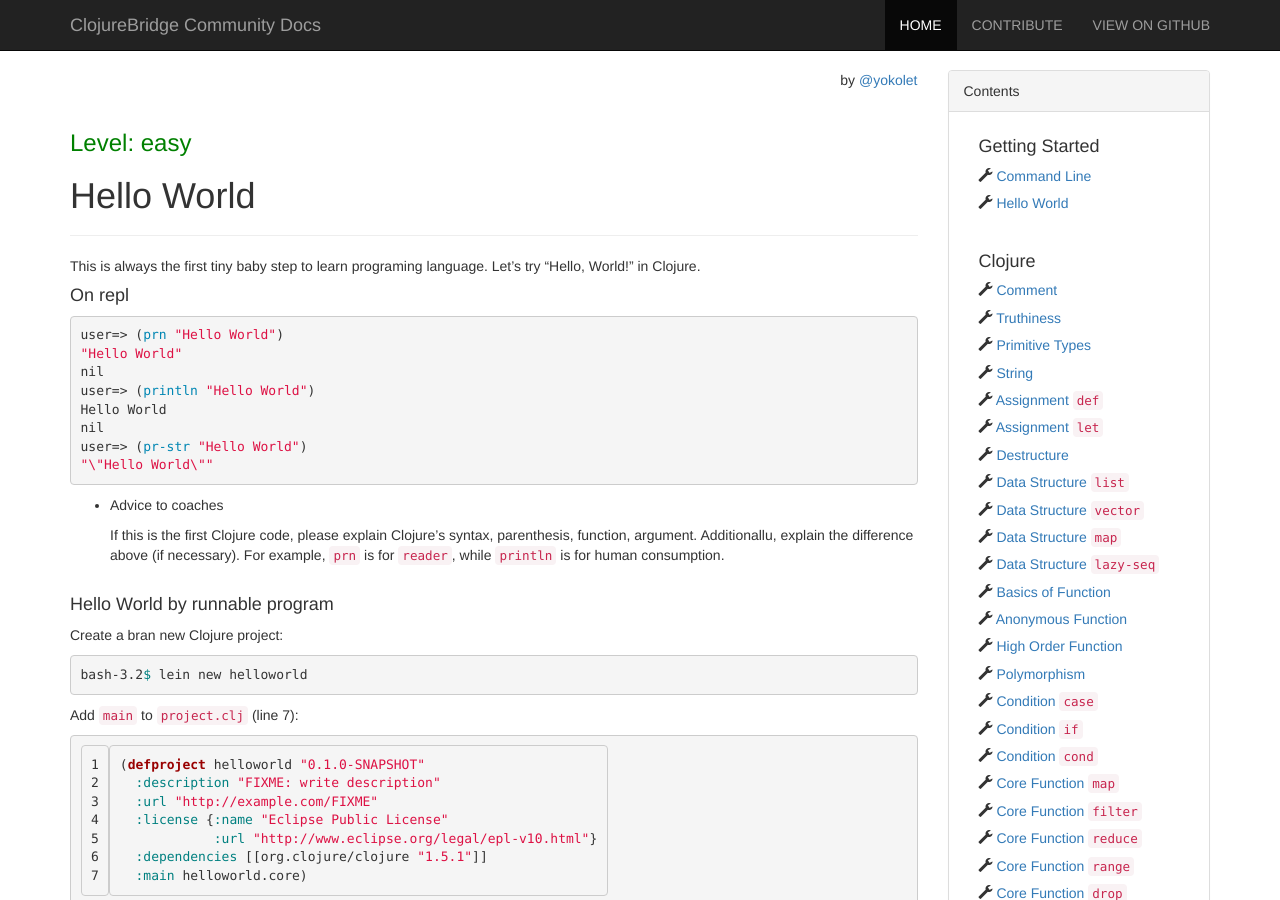
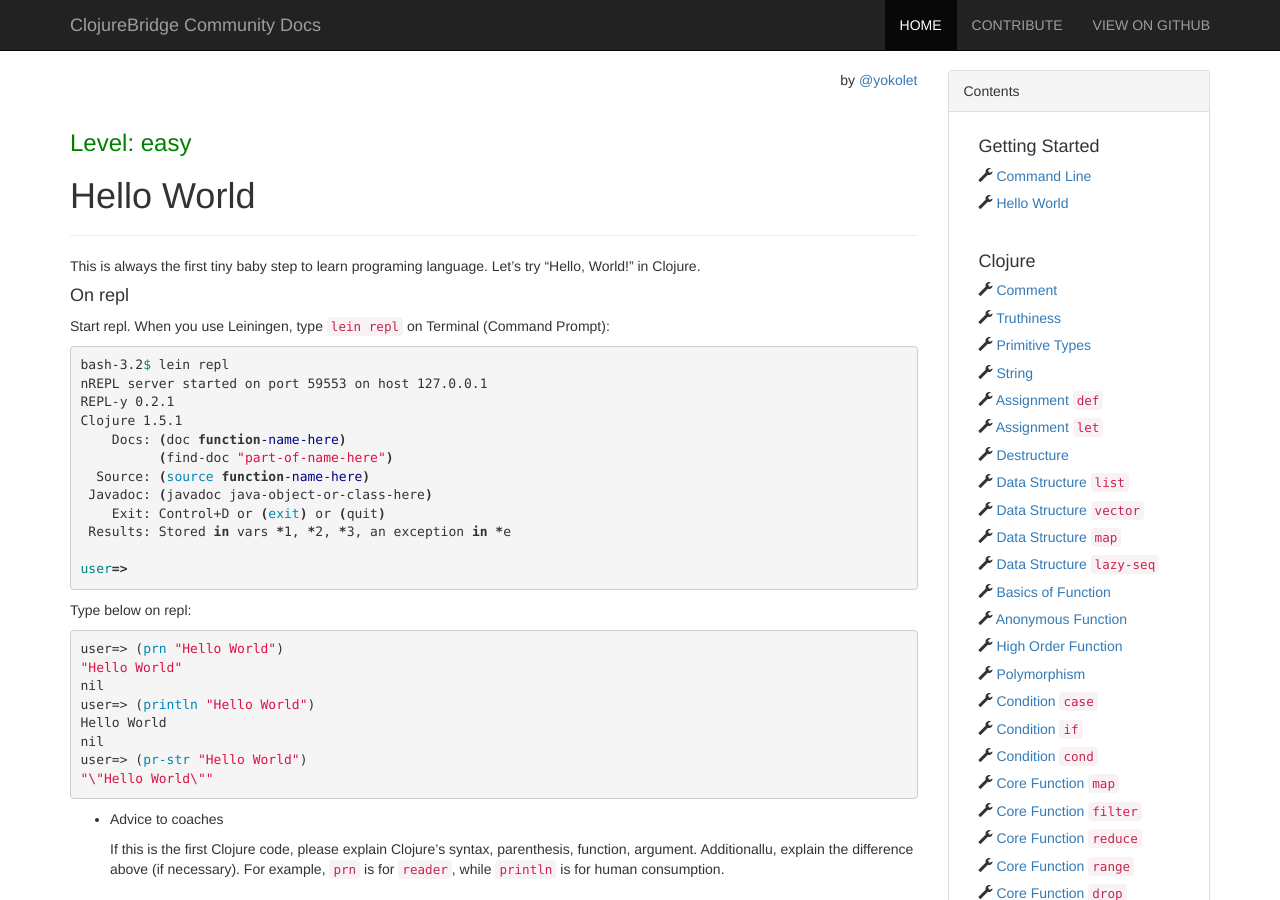
Before and after one commit to ClojureBridge/community-docs, a Jekyll site: the page built from docs/getting-started/helloworld.md, in a window 1280 px wide and 900 px high. Built offline with Jekyll 4.4.1, drawn with Linux system fonts in a browser that asks for light colours; nearby versions of some CDN libraries.

Commit message:
Added missing link and starting repl

```diff
--- a/_includes/header.html
+++ b/_includes/header.html
@@ -8,7 +8,7 @@
         <span class="icon-bar"></span>
         <span class="icon-bar"></span>
       </button>
-      <a class="navbar-brand" href="#">{{ site.name }}</a>
+      <a class="navbar-brand" href="{{ site.baseurl }}/index.html">{{ site.name }}</a>
     </div>
     <div class="collapse navbar-collapse">
       <ul class="nav navbar-nav navbar-right">
--- a/docs/getting-started/helloworld.md
+++ b/docs/getting-started/helloworld.md
@@ -10,6 +10,25 @@ This is always the first tiny baby step to learn programing language.
 Let's try "Hello, World!" in Clojure.
 
 #### On repl
+
+Start repl. When you use Leiningen, type `lein repl` on Terminal (Command Prompt):
+{% highlight bash %}
+bash-3.2$ lein repl
+nREPL server started on port 59553 on host 127.0.0.1
+REPL-y 0.2.1
+Clojure 1.5.1
+    Docs: (doc function-name-here)
+          (find-doc "part-of-name-here")
+  Source: (source function-name-here)
+ Javadoc: (javadoc java-object-or-class-here)
+    Exit: Control+D or (exit) or (quit)
+ Results: Stored in vars *1, *2, *3, an exception in *e
+
+user=>
+{% endhighlight %}
+
+Type below on repl:
+
 {% highlight clojure %}
 user=> (prn "Hello World")
 "Hello World"
```
